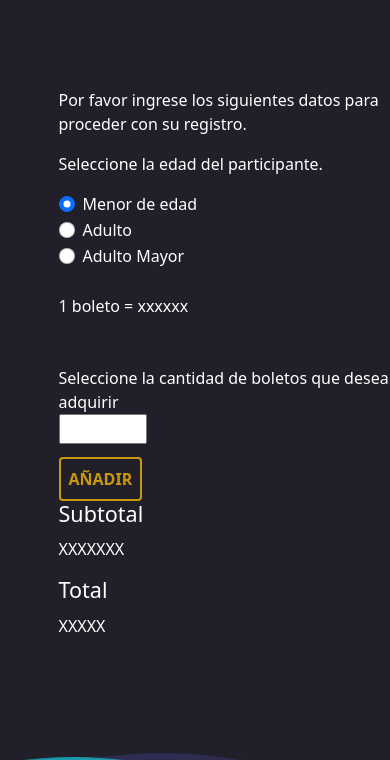
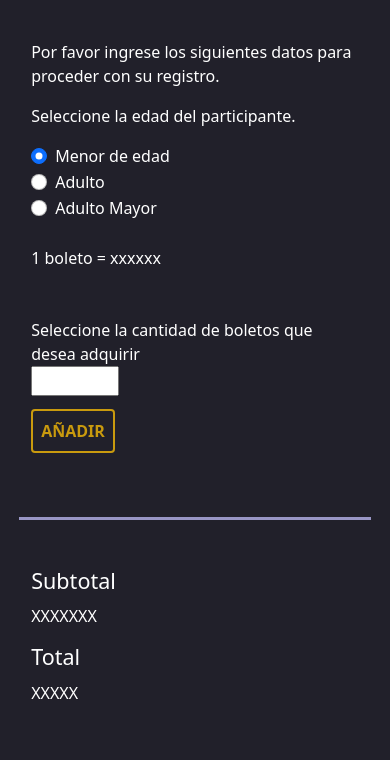
Before and after one commit to MarysolMurilloC/MythicsinEvents, a plain HTML site: page registro.html in a window 390 px wide. Shown: the part 276-1036 px from the top of the page. Drawn offline with nearby package versions, Linux system fonts and the light colour scheme.

Commit message:
responsividad
registro-final

```diff
--- a/registro.html
+++ b/registro.html
@@ -77,7 +77,7 @@
 
 
 
-                <div class="col-lg-6 col-sm-12">
+                <div class="col-lg-6 col-sm-12 line-reg">
                     <h4>Subtotal</h4>
                     <P>XXXXXXX</P>
 
--- a/sass/style.scss
+++ b/sass/style.scss
@@ -343,6 +343,14 @@ label{
 .mar-reg{
   margin-top: 7em;
   margin-left: 15%;
+  @include respond-to($phone){
+    margin-top: 4em;
+    margin-left: 8%;
+    margin-right: 8%;
+  }
+  @include respond-to($tablet-landscape){
+    margin-right: 15%;
+  }
 }
 .btn-bol{
   margin-top: 0.8em;
@@ -359,6 +367,20 @@ label{
   color: black;
   background-color: #C99A0E;
   border-color: #C99A0E;
+}
+.line-reg{
+  @include respond-to($tablet-landscape){
+    border-top: #9996C5 solid;
+    border-width: 3px;
+    margin-top: 1em;
+    padding-top: 3em;
+  }
+  @include respond-to($phone){
+    border-top: #9996C5 solid;
+    border-width: 3px;
+    margin-top: 4em;
+    padding-top: 3em;
+  }
 }
 
 //confirmación registro//
@@ -393,6 +415,7 @@ label{
   border-color: #BA1717;
 }
 
+
 // confirmacion final-desgloce //
 
 .mar-fact{
```
Also changed, not shown: css/style.css, 1 other file.
